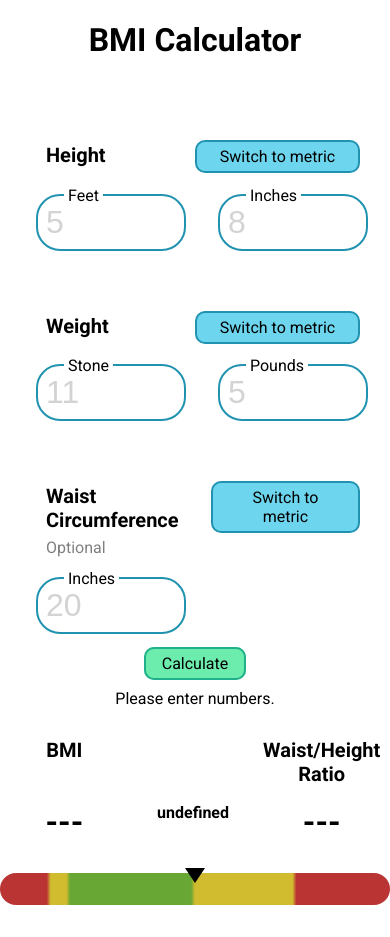
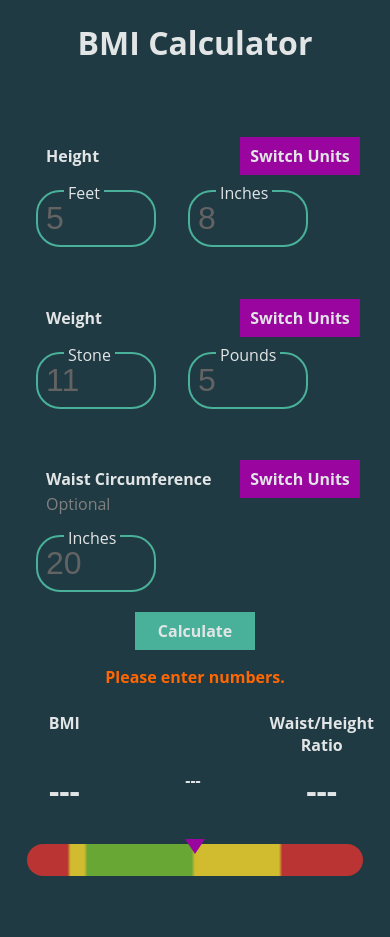
Before and after one commit to daveellisdev/bmicalc, a plain HTML site: page index.html in a window 390 px wide. Both pictures are taken after a click on the element "Calculate". After the commit the page ends 908 px from the top, so only its background shows below. Drawn offline with Linux system fonts and the light colour scheme.

Commit message:
Switched to .dev theme. Added error checking. Added keypress Enter

```diff
--- a/index.html
+++ b/index.html
@@ -18,7 +18,7 @@
                 <div class="inputs-height">
                     <div class="height-title-row title-row">
                         <h2 class="height-title">Height</h2>
-                        <span class="height-switch button">Switch to metric</span>
+                        <span class="height-switch button">Switch Units</span>
                     </div>
                     <div class="height-inputs-row inputs-row">
                         <div class="height-input-1">
@@ -34,7 +34,7 @@
                 <div class="inputs-weight">
                     <div class="weight-title-row title-row">
                         <h2 class="weight-title">Weight</h2>
-                        <span class="weight-switch button">Switch to metric</span>
+                        <span class="weight-switch button">Switch Units</span>
                     </div>
                     <div class="weight-inputs-row inputs-row">
                         <div class="weight-input-1">
@@ -50,7 +50,7 @@
                 <div class="inputs-waist">
                     <div class="waist-title-row title-row">
                         <h2 class="waist-title">Waist Circumference</h2>
-                        <span class="waist-switch button">Switch to metric</span>
+                        <span class="waist-switch button">Switch Units</span>
 
                     </div>
                     <div class="optional">
@@ -75,9 +75,9 @@
                     <h2 class="result-bmi-text">BMI</h2>
                     <div class="blank"><!-- blank for grid --></div>
                     <h2 class="result-waist-text">Waist/Height Ratio</h2>
-                    <span class="result-bmi result">25.5</span>
-                    <span class="result-bmi-cat result">Overweight</span>
-                    <span class="result-waist result">0.48</span>
+                    <span class="result-bmi result">---</span>
+                    <span class="result-bmi-cat result">---</span>
+                    <span class="result-waist result">---</span>
                 </div>
                 <div class="result-graphic">
                     <div class="result-bar">
--- a/script.js
+++ b/script.js
@@ -31,9 +31,9 @@ let ViewController = (function() {
             waist = ["Inches"]
         ],
         metric = [
-            height = ["Metres", "Centimeters"],
-            weight = ["Kilograms", "Grams"],
-            waist = ["Centimeters"]
+            height = ["Metres", "Cm"],
+            weight = ["Kg", "Grams"],
+            waist = ["Cm"]
         ]
     ];
 
@@ -63,8 +63,13 @@ let ViewController = (function() {
             }
 
             position = (results.bmi - 15) * 5;
+            if(position<0){
+                position = 0;
+            } else if (position > 100){
+                position = 100;
+            }
+
             this.getEl(DOMStrings.arrow).style.cssText = `left: calc(${position}% - 10px)`;
-            console.log(position);
 
             if(results.bmi <= 18.5){
                 cat = "Underweight";
@@ -74,6 +79,8 @@ let ViewController = (function() {
                 cat = "Overweight"
             } else if(results.bmi >= 30) {
                 cat = "Obese"
+            } else {
+                cat = "---"
             }
             this.getEl(DOMStrings.resultBMICat).innerText = cat;
         },
@@ -151,7 +158,7 @@ let ModelController = (function() {
         ratio: 0
     }
 
-    // 0 height 1 weight 2 waist
+    // height, weight, waist
     let metric = [false, false, false];
 
     return {
@@ -207,7 +214,16 @@ let AppController = (function(ViewCtrl, ModelCtrl){
         ViewCtrl.getEl(DOM.heightButton).addEventListener("click", switchMetric);
         ViewCtrl.getEl(DOM.weightButton).addEventListener("click", switchMetric);
         ViewCtrl.getEl(DOM.waistButton).addEventListener("click", switchMetric);
-        ViewCtrl.getEl(DOM.calc).addEventListener("click", collectInputs)
+        ViewCtrl.getEl(DOM.calc).addEventListener("click", collectInputs);
+
+        // selector for keypress enter
+        document.querySelectorAll("input").forEach(item => {
+            item.addEventListener("keypress", function(e){
+                if(e.key == "Enter"){
+                    collectInputs();
+                }
+            });
+        });
     };
 
     let switchMetric = function(e) {
@@ -236,6 +252,9 @@ let AppController = (function(ViewCtrl, ModelCtrl){
         height2 = parseInt(ViewCtrl.getEl(DOM.heightInput2).value);
         weight1 = parseInt(ViewCtrl.getEl(DOM.weightInput1).value);
         weight2 = parseInt(ViewCtrl.getEl(DOM.weightInput2).value);
+        if(isNaN(weight2)){
+            weight2 = 0;
+        }
         waist = parseInt(ViewCtrl.getEl(DOM.waistInput).value);
 
         if(metricSetting[0] === false){
@@ -273,8 +292,6 @@ let AppController = (function(ViewCtrl, ModelCtrl){
 
         results = ModelCtrl.getResults();
         ViewCtrl.updateResults(results);
-
-
     }
 
     return {
--- a/style.css
+++ b/style.css
@@ -12,18 +12,19 @@ html {
 }
 
 body {
-    font-family: 'Roboto', sans-serif;
+    font-family: 'Open Sans', sans-serif;
     /* height: 100vh; */
-    background: #2193b0;  /* fallback for old browsers */
-    background: -webkit-linear-gradient(to left, #6dd5ed, #2193b0);  /* Chrome 10-25, Safari 5.1-6 */
-    background: linear-gradient(to left, #6dd5ed, #2193b0); /* W3C, IE 10+/ Edge, Firefox 16+, Chrome 26+, Opera 12+, Safari 7+ */
+    background: #203A43;
+    /* background: -webkit-linear-gradient(to left, #2C5364, #203A43, #0F2027);
+    background: linear-gradient(to left, #2C5364, #203A43, #0F2027);  */
     display: flex;
     justify-content: center;
     align-items: center;
+    color: #E2E5E6;
 }
 
 .main-container {
-    background: white;
+    /* background: white; */
     width: 90%;
     max-width: 1700px;
     display: flex;
@@ -79,7 +80,7 @@ h2 {
     margin-left: 1rem;
 }
 
-.button {
+/* .button {
     padding: 5px 16px;
     width: 165px;
     text-align: center;
@@ -93,15 +94,32 @@ h2 {
 .button:hover {
     background: #2193b0;
     color: white;
+} */
+
+.button {
+    color: #E2E5E6;
+    text-decoration: none;
+    font-weight: 700;
+    background-color: #9A059F;
+    padding: 0.5rem;
+    text-align: center;
+    width: 120px;
+    transition: box-shadow 0.2s;
+    display: block;
+    cursor: pointer;
+}
+
+.button:hover {
+    box-shadow: -5px 5px 0px 0px #49B099;
 }
 
 .calc {
-    background: #6dedad;
-    border: 2px solid #21b08c;
+    background: #49B099;
 }
 
 .calc:hover {
-    background: #21b08c;
+    background-color: #49B099;
+    box-shadow: -5px 5px 0px 0px #9A059F;
 }
 
 .message-area {
@@ -110,21 +128,24 @@ h2 {
 }
 
 input {
-    width: 150px;
+    width: 120px;
     font-size: 2rem;
     padding: 0.5rem;
     margin: 0 1rem;
     border-radius: 1.5rem;
-    border: 2px solid #2193b0;
+    border: 2px solid #49B099;
     transition: all 0.1s;
+    background: #203A43;
+    color: #E2E5E6;
+    transition: border 250ms;
 }
 
 input::placeholder {
-    color: lightgray;
+    color: rgb(99, 99, 99);
 }
 
 input:hover, input:focus, input:active {
-    border: 2px solid #156e85;
+    border: 2px solid #9A059F;
     outline: none;
 }
 
@@ -143,7 +164,12 @@ label {
     top: -0.5rem;
     left: 2.75rem;
     padding: 0 0.25rem;
-    background: white;
+    background: #203A43;
+}
+
+.message {
+    color: #ff6700;
+    font-weight: bold;
 }
 
 .results {
@@ -182,7 +208,7 @@ label {
     height: 0;
     border-left: 10px solid transparent;
     border-right: 10px solid transparent;
-    border-top: 15px solid black;
+    border-top: 15px solid #9A059F;
     position: absolute;
     top: -5px;
     left: calc(50% - 10px);
@@ -190,9 +216,18 @@ label {
 }
 
 @media (max-width: 800px){
+    h2 {
+        font-size: 1rem;
+    }
+
     .main-container {
         width: 100%;
         max-width: 100%;
+    }
+
+    .result-bar {
+        margin: 2rem auto;
+        width: 86%;
     }
 
     .result-bmi-cat {
```
